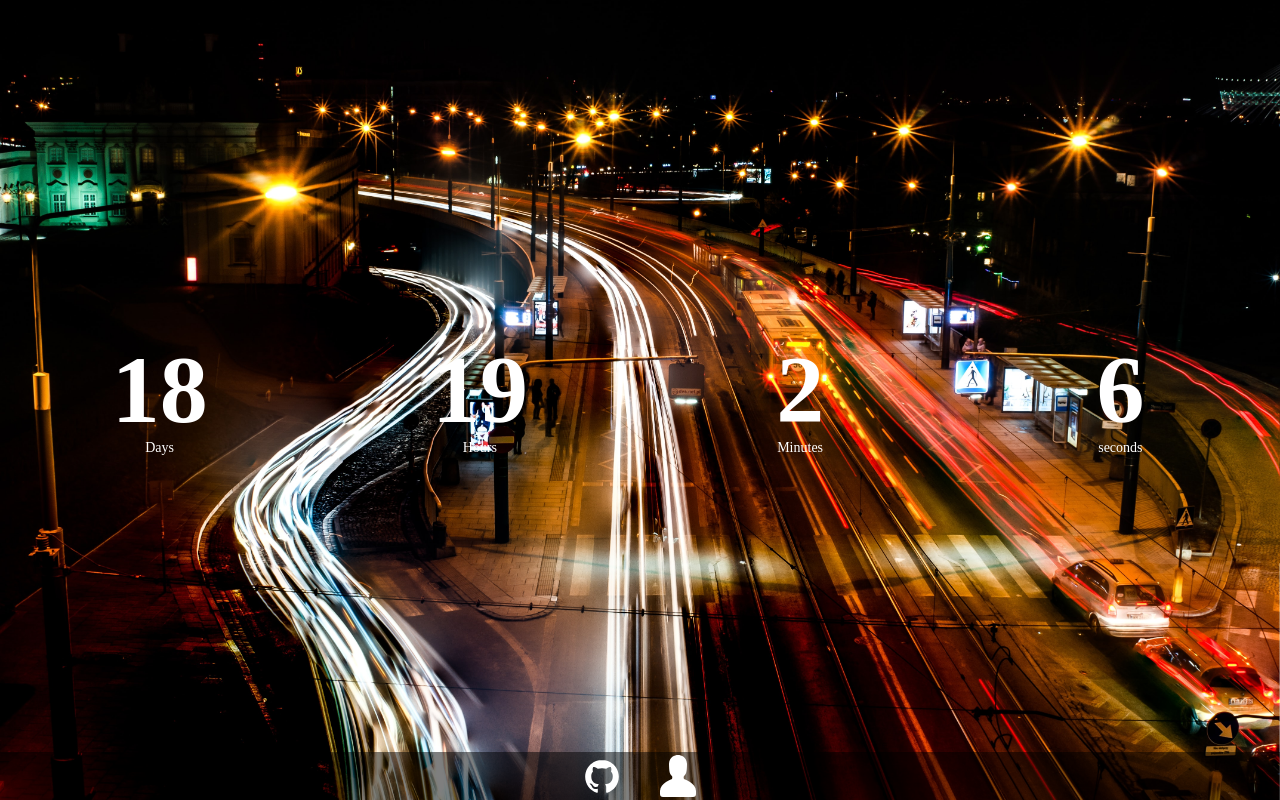
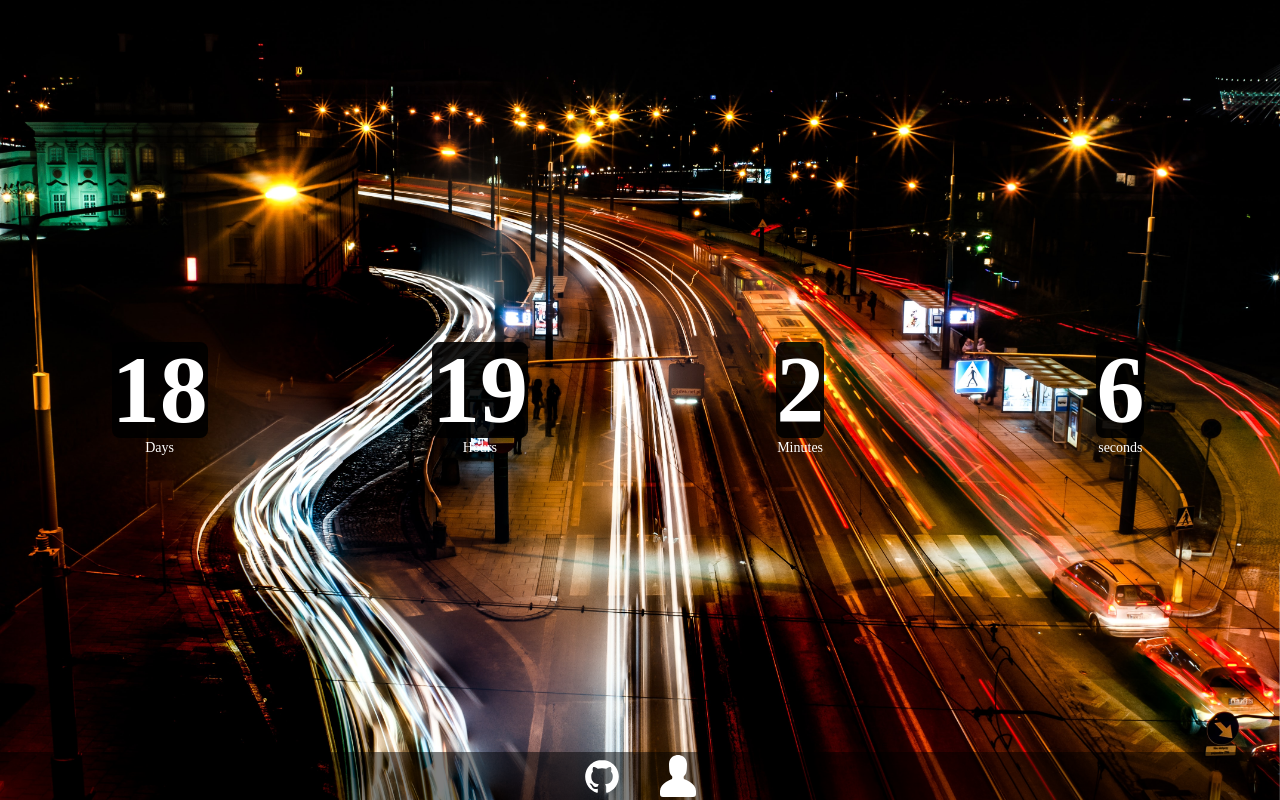
Before and after one commit to coronado03/Timer-App, a Next.js app: page / in a window 1280 px wide. Built offline with nearby package versions, Linux system fonts and the light colour scheme.

Commit message:
added background to numbers

```diff
--- a/components/timer.tsx
+++ b/components/timer.tsx
@@ -38,10 +38,10 @@ export default function Timer() {
         <>
 
           <div className="grid grid-cols-4 h-screen justify-items-center place-content-center gap-x-px	text-8xl text-white">
-              <h1 className="font-bold">{days}</h1>
-              <h1 className="font-bold">{hours}</h1>
-              <h1 className="font-bold">{minutes}</h1>
-              <h1 className="font-bold">{seconds}</h1>
+              <h1 className="font-bold bg-black bg-opacity-90 rounded-lg">{days}</h1>
+              <h1 className="font-bold bg-black bg-opacity-90 rounded-lg">{hours}</h1>
+              <h1 className="font-bold bg-black bg-opacity-90 rounded-lg">{minutes}</h1>
+              <h1 className="font-bold bg-black bg-opacity-90 rounded-lg">{seconds}</h1>
 
               <h4 className="text-sm">Days</h4>
               <h4 className="text-sm">Hours</h4>
```
